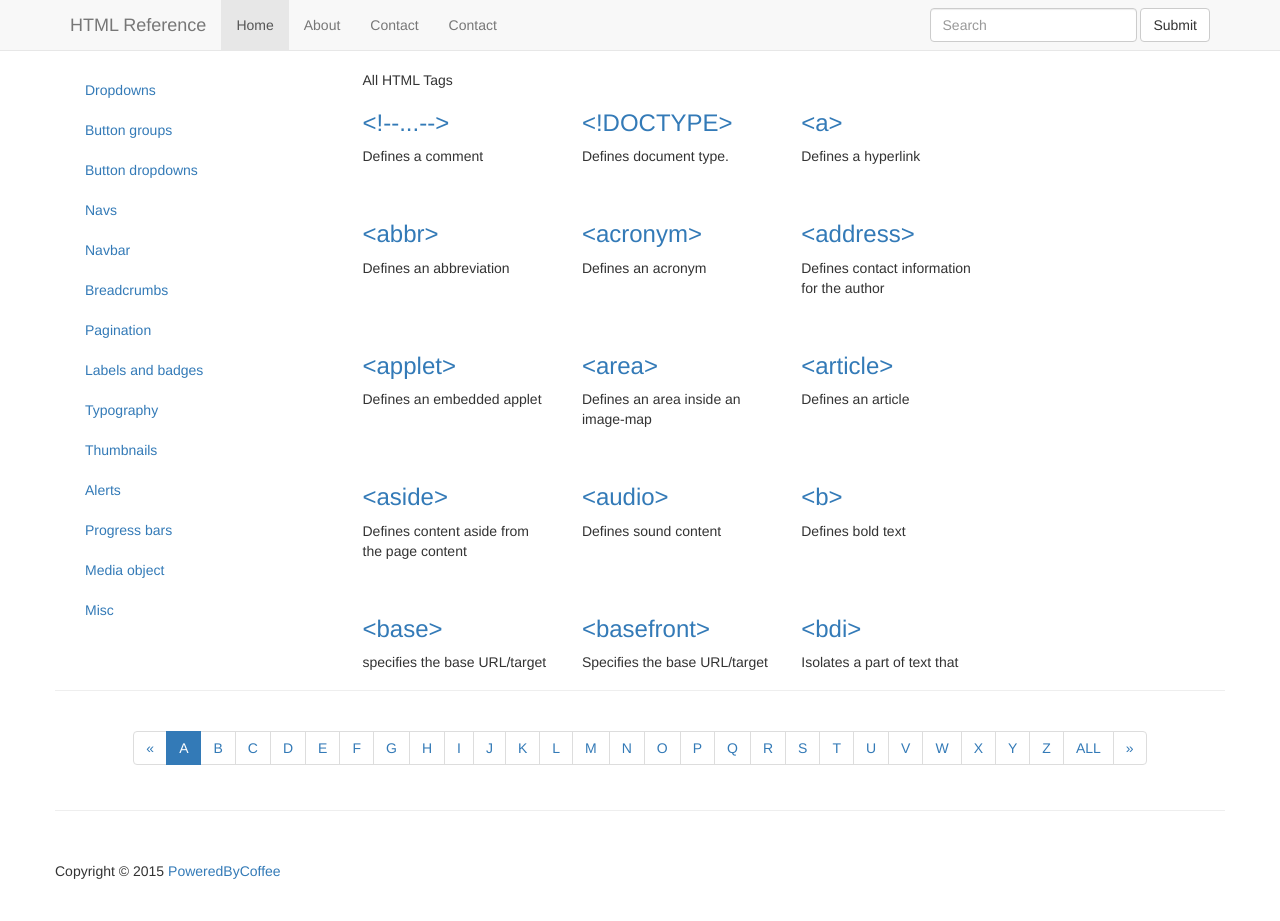
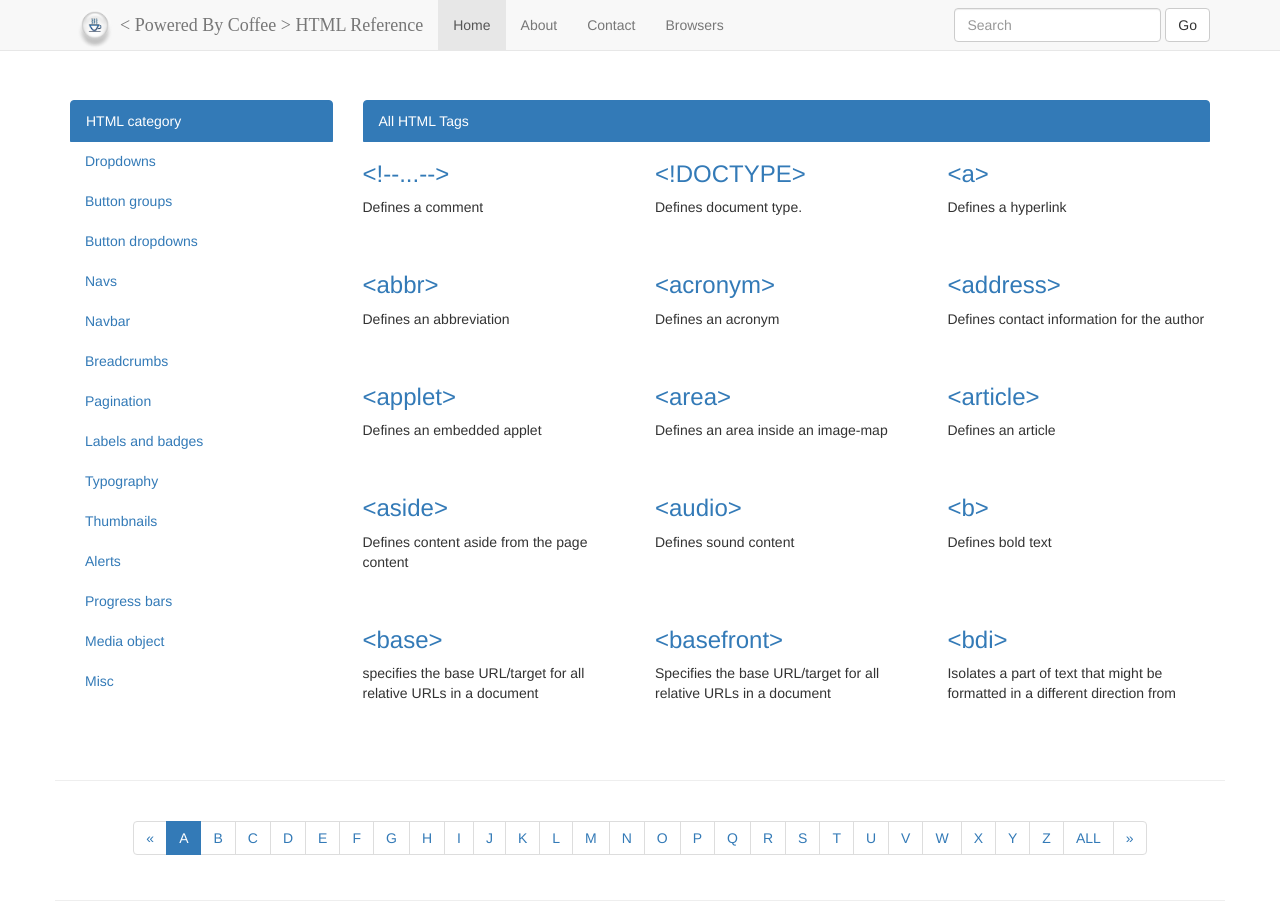
Before and after one commit to wl2002/134Bassignment3, a plain HTML site: page index.html in a window 1280 px wide. Shown: the top 921 px of the page. Drawn offline with Linux system fonts and the light colour scheme.

Commit message:
Adding
Adding Icons for the website and the header, adding blue background to
the titles, adding alphabet index in the bottom, also i added margins to
have nice separate spaces between the divs

```diff
--- a/index.html
+++ b/index.html
@@ -3,19 +3,21 @@
 
   <head>
 
-    <meta charset="utf-8">
-    <meta http-equiv="X-UA-Compatible" content="IE=edge">
-    <meta name="viewport" content="width=device-width, initial-scale=1">
-    <meta name="description" content="HTML Reference Website">
-    <meta name="author" content="PoweredByCoffee">
+    <meta charset="utf-8" />
+    <meta http-equiv="X-UA-Compatible" content="IE=edge" />
+    <meta name="viewport" content="width=device-width, initial-scale=1" />
+    <meta name="description" content="HTML Reference Website" />
+    <meta name="author" content="PoweredByCoffee" />
 
     <title>Powered By Coffee HTML Reference</title>
 
     <!-- Bootstrap Core CSS -->
-    <link href="css/bootstrap.min.css" rel="stylesheet">
+    <link href="css/bootstrap.min.css" rel="stylesheet" />
+    <!-- Add Icon for the Website -->
+    <link rel="shortcut icon" href="img/icon2.ico" />
 
     <!-- Custom CSS -->
-    <link href="css/3-col-portfolio.css" rel="stylesheet">
+    <link href="css/3-col-portfolio.css" rel="stylesheet" />
 
     <!-- HTML5 Shim and Respond.js IE8 support of HTML5 elements and media queries -->
     <!-- WARNING: Respond.js doesn't work if you view the page via file:// -->
@@ -32,33 +34,37 @@
     <nav class="navbar navbar-default navbar-fixed-top">
       <div class="container">
         <div class="navbar-header">
-          <button type="button" class="navbar-toggle collapsed" data-toggle="collapse" data-target="#navbar" aria-expanded="false" aria-controls="navbar">
-            <span class="sr-only">Toggle navigation</span>
-            <span class="icon-bar"></span>
-            <span class="icon-bar"></span>
-            <span class="icon-bar"></span>
-          </button>
-          <a class="navbar-brand" href="#">HTML Reference</a>
+          <img src="img/icon2.png" style="width:50px; height:50px; float:left;"/>
+          <a class="navbar-brand" href="#" style="font-family:Serif;">&lt; Powered By Coffee &gt;  HTML Reference</a>
         </div>
         <div id="navbar" class="navbar-collapse collapse">
           <ul class="nav navbar-nav">
-            <li class="active"><a href="#">Home</a></li>
-            <li><a href="#about">About</a></li>
-            <li><a href="#contact">Contact</a></li>
-            <li><a href="#contact">Contact</a></li>
+            <li class="active">
+              <a href="#">Home</a>
+            </li>
+            <li>
+              <a href="#about">About</a>
+            </li>
+            <li>
+              <a href="#contact">Contact</a>
+            </li>
+            <li>
+              <a href="#contact">Browsers</a>
+            </li>
           </ul>
           <form class="navbar-form navbar-right" id="search" role="search">
             <div class="form-group">
-      	  	<input type="text" class="form-control" placeholder="Search">
+              <input type="text" class="form-control" placeholder="Search" />
             </div>
-      	  <button type="submit" class="btn btn-default">Submit</button>
+            <button type="submit" class="btn btn-default">Go</button>
           </form>
-        </div><!--/.nav-collapse -->
+        </div>
+        <!--/.nav-collapse -->
       </div>
     </nav>
 
     <!-- Page Content -->
-    <div class="container">
+    <div class="container" style="margin-top:30px;">
 
       <!-- Page Header -->
       <!-- <div class="row">
@@ -74,20 +80,77 @@
         <div class="col-md-3">
           <div class="span3 bs-docs-sidebar">
             <ul class="nav nav-list bs-docs-sidenav">
-          <li><a href="#dropdowns"><i class="icon-chevron-right"></i> Dropdowns</a></li>
-          <li class="active"><a href="#buttonGroups"><i class="icon-chevron-right"></i> Button groups</a></li>
-          <li><a href="#buttonDropdowns"><i class="icon-chevron-right"></i> Button dropdowns</a></li>
-          <li><a href="#navs"><i class="icon-chevron-right"></i> Navs</a></li>
-          <li><a href="#navbar"><i class="icon-chevron-right"></i> Navbar</a></li>
-          <li><a href="#breadcrumbs"><i class="icon-chevron-right"></i> Breadcrumbs</a></li>
-          <li><a href="#pagination"><i class="icon-chevron-right"></i> Pagination</a></li>
-          <li><a href="#labels-badges"><i class="icon-chevron-right"></i> Labels and badges</a></li>
-          <li><a href="#typography"><i class="icon-chevron-right"></i> Typography</a></li>
-          <li><a href="#thumbnails"><i class="icon-chevron-right"></i> Thumbnails</a></li>
-          <li><a href="#alerts"><i class="icon-chevron-right"></i> Alerts</a></li>
-          <li><a href="#progress"><i class="icon-chevron-right"></i> Progress bars</a></li>
-          <li><a href="#media"><i class="icon-chevron-right"></i> Media object</a></li>
-          <li><a href="#misc"><i class="icon-chevron-right"></i> Misc</a></li>
+              <li class="list-group-item active"> HTML category </li>
+              <li>
+                <a href="#dropdowns">
+                  <i class="icon-chevron-right"></i> Dropdowns
+                </a>
+              </li>
+              <li class="active">
+                <a href="#buttonGroups">
+                  <i class="icon-chevron-right"></i> Button groups
+                </a>
+              </li>
+              <li>
+                <a href="#buttonDropdowns">
+                  <i class="icon-chevron-right"></i> Button dropdowns
+                </a>
+              </li>
+              <li>
+                <a href="#navs">
+                  <i class="icon-chevron-right"></i> Navs
+                </a>
+              </li>
+              <li>
+                <a href="#navbar">
+                  <i class="icon-chevron-right"></i> Navbar
+                </a>
+              </li>
+              <li>
+                <a href="#breadcrumbs">
+                  <i class="icon-chevron-right"></i> Breadcrumbs
+                </a>
+              </li>
+              <li>
+                <a href="#pagination">
+                  <i class="icon-chevron-right"></i> Pagination
+                </a>
+              </li>
+              <li>
+                <a href="#labels-badges">
+                  <i class="icon-chevron-right"></i> Labels and badges
+                </a>
+              </li>
+              <li>
+                <a href="#typography">
+                  <i class="icon-chevron-right"></i> Typography
+                </a>
+              </li>
+              <li>
+                <a href="#thumbnails">
+                  <i class="icon-chevron-right"></i> Thumbnails
+                </a>
+              </li>
+              <li>
+                <a href="#alerts">
+                  <i class="icon-chevron-right"></i> Alerts
+                </a>
+              </li>
+              <li>
+                <a href="#progress">
+                  <i class="icon-chevron-right"></i> Progress bars
+                </a>
+              </li>
+              <li>
+                <a href="#media">
+                  <i class="icon-chevron-right"></i> Media object
+                </a>
+              </li>
+              <li>
+                <a href="#misc">
+                  <i class="icon-chevron-right"></i> Misc
+                </a>
+              </li>
             </ul>
           </div>
         </div>
@@ -127,11 +190,12 @@
 
     </div>	-->
 
-	<div style="overflow:scroll;overflow-x: hidden; height:600px;" >
-	<div class="col-md-9"id="columnTags">All HTML Tags
+        <div style="overflow:auto; height:600px; width:auto;" >
+          <div class="col-md-12" id="columnTags">
+            <p class="list-group-item active">All HTML Tags</p>
             <!-- Projects Row -->
             <div class="row">
-            <div class="col-md-4 ">
+              <div class="col-md-4">
                 <h3>
                   <a href="#">&lt;!--...--&gt;</a>
                 </h3>
@@ -273,7 +337,8 @@
               <div class="col-md-4 portfolio-item">
 
                 <h3>
-                    <a href="#">&lt;blockquote&gt;
+                  <a href="#">
+                    &lt;blockquote&gt;
                   </a>
                 </h3>
                 <p>Defines a section that is quoted from another source</p>
@@ -283,7 +348,10 @@
 
           </div>
         </div>
-        <hr>
+        <br />
+        <br />
+        <br />
+        <hr />
 
           <!-- Pagination -->
           <div class="row text-center">
@@ -387,11 +455,15 @@
             <footer>
               <div class="row">
                 <div class="col-lg-12">
-					<p>Copyright &copy; 2015<a href="contactus.html"> PoweredByCoffee </a></p>
+                  <p>
+                    Copyright &copy; 2015<a href="contactus.html"> PoweredByCoffee </a>
+                  </p>
                 </div>
               </div>
               <!-- /.row -->
             </footer>
+
+          </div>
 
     </div>
     <!-- /.container -->
```
Also changed, not shown: img/icon1.png (added), img/icon2.ico (added), img/icon2.png (added). Lines whose indentation alone changed are shown as unchanged.
